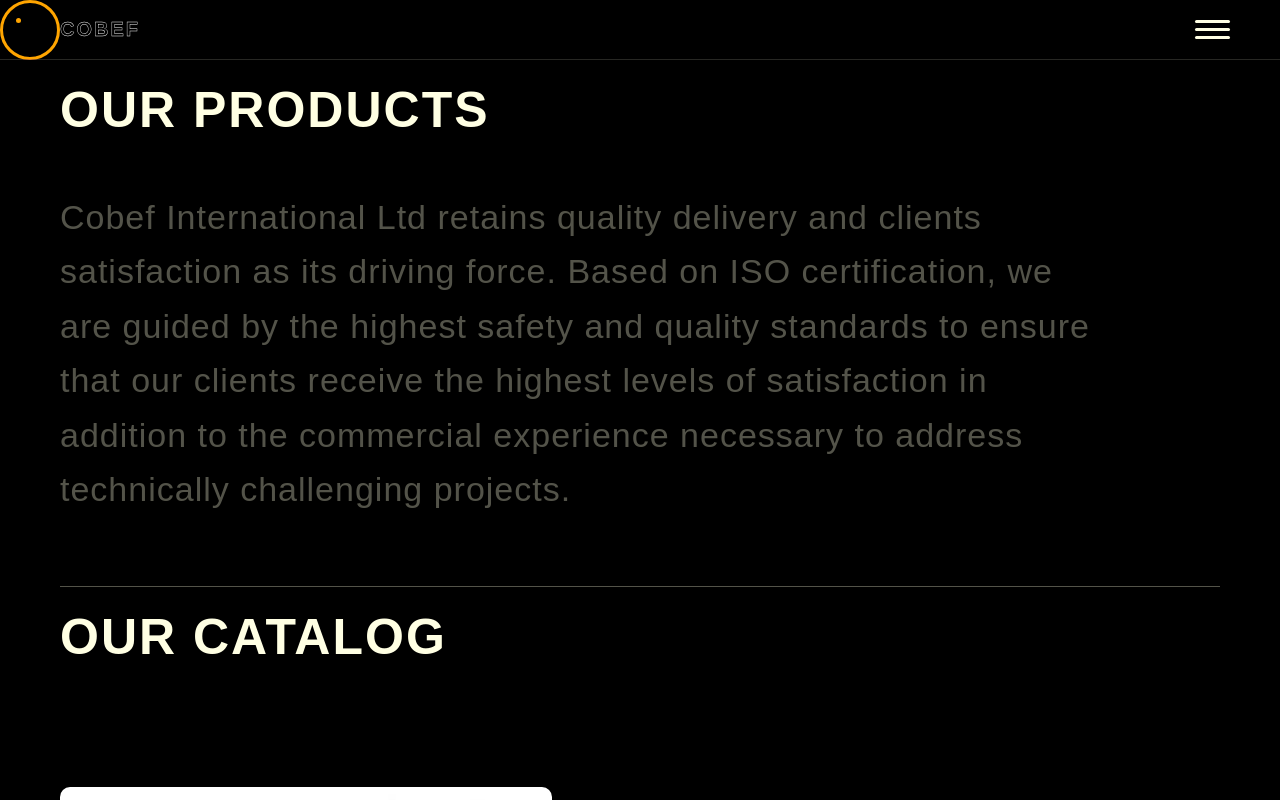
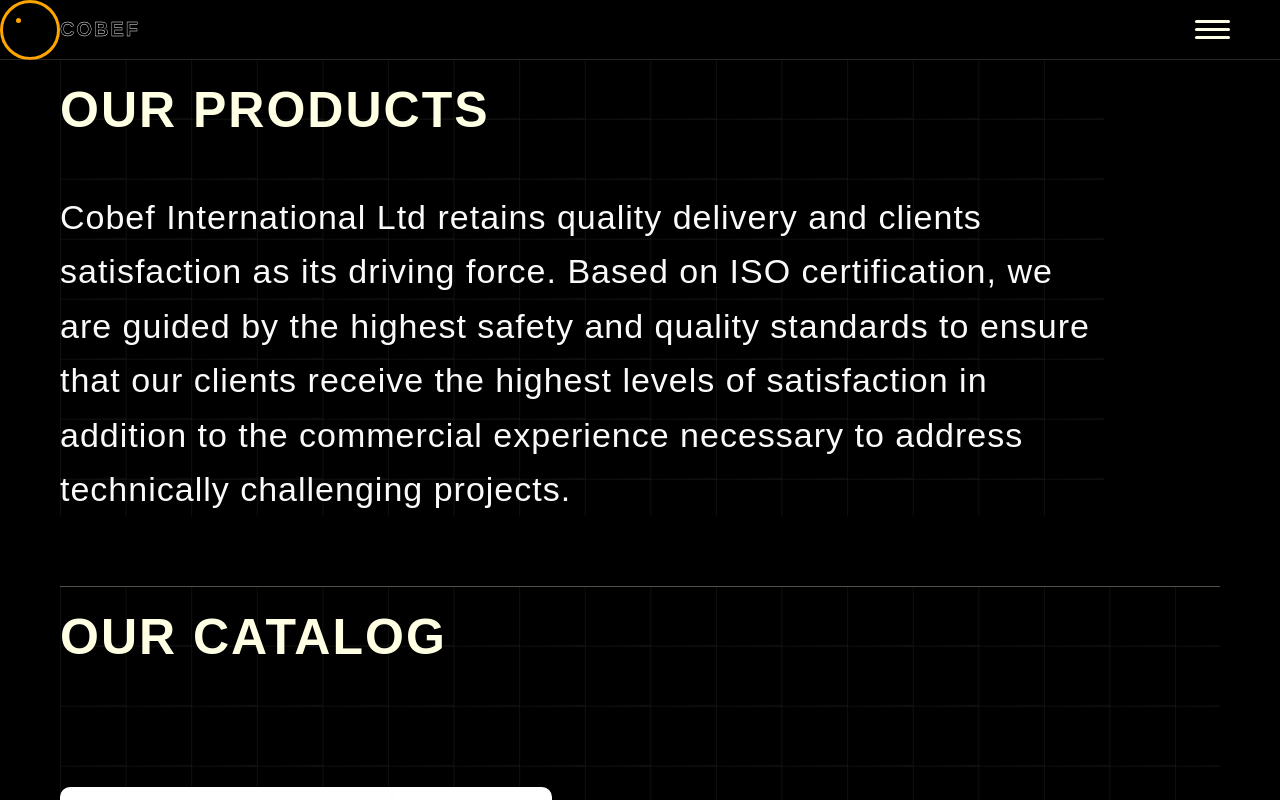
Before and after one commit to utibeinyangetuk/cobef, a Vue app: page /products in a window 1280 px wide. Built offline with nearby package versions, Linux system fonts and the light colour scheme; a web font is replaced by a local one.

Commit message:
bacckground

```diff
--- a/src/views/Products.vue
+++ b/src/views/Products.vue
@@ -162,8 +162,10 @@ import Navbar from "../components/Navbar.vue";
 
 .header {
 	width: 90%;
-	color: #535349;
+	color: #fafafa;
 	margin-bottom: 70px;
+	background: var(--checkered-background);
+	background-size: var(--checkered-background-size);
 }
 
 .header p {
@@ -199,9 +201,9 @@ import Navbar from "../components/Navbar.vue";
 
 .catalog {
 	border-top: 1px solid #535349;
+	background: var(--checkered-background);
+	background-size: var(--checkered-background-size);
 }
-
-.catalog p {}
 
 .product-container .product {
 	display: flex;
@@ -228,7 +230,7 @@ import Navbar from "../components/Navbar.vue";
 	width: 80%;
 	line-height: 50px;
 	font-weight: normal;
-	color: #535349;
+	color: #fafafa;
 	margin-right: -780px;
 	text-transform: uppercase;
 	letter-spacing: 2px;
```
